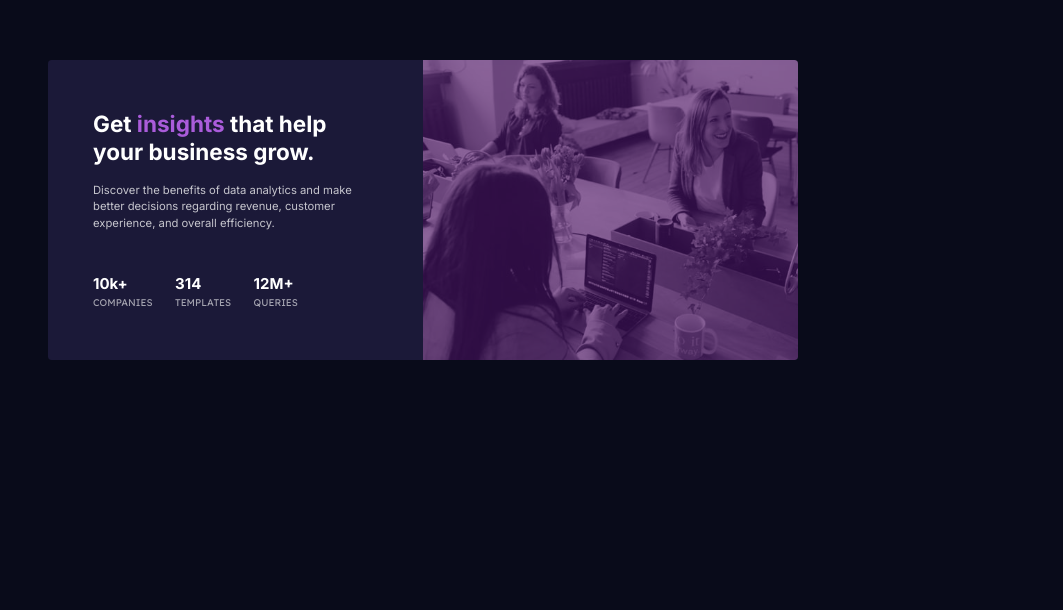
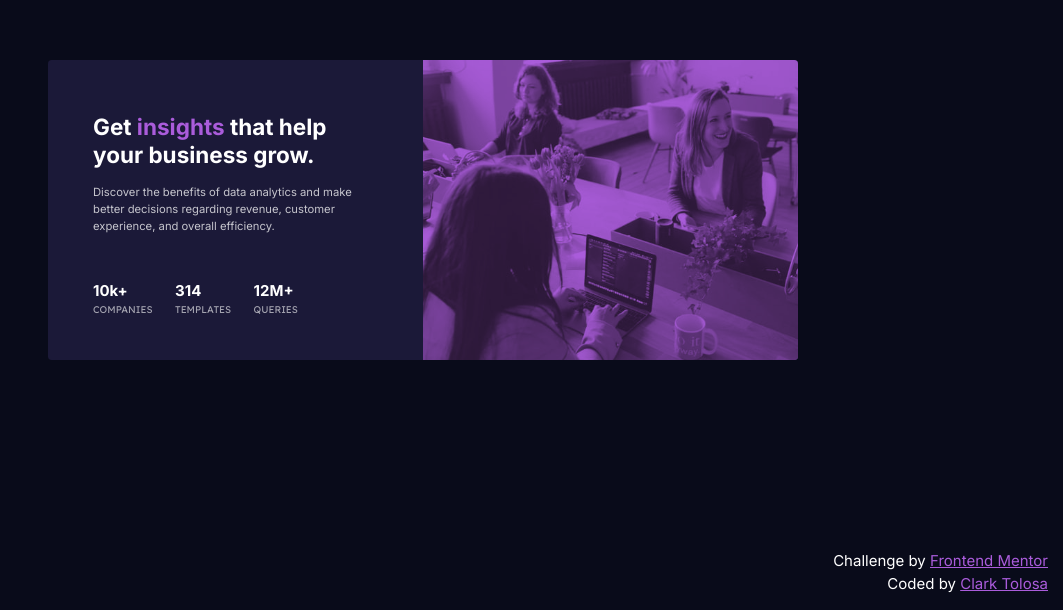
Before and after one commit to clakr/frontend-mentor, a plain HTML site: page stats-preview-card/index.html in a window 1280 px wide. Shown: the part 190-800 px from the top of the page, without its empty margins (217-1280 px from the left). Drawn offline with Linux system fonts and the light colour scheme.

Commit message:
`.card__header` changed to `<picture>` element, added footer

```diff
--- a/stats-preview-card/index.html
+++ b/stats-preview-card/index.html
@@ -29,11 +29,14 @@
   <body>
     <main>
       <div class="card">
-        <div
-          class="card__header"
-          role="img"
-          aria-label="Card Header Image"
-        ></div>
+        <picture class="card__header">
+          <source
+            srcset="./images/image-header-desktop.jpg"
+            media="(min-width: 1024px)"
+            alt="Card Header"
+          />
+          <img src="./images/image-header-mobile.jpg" alt="Card Header" />
+        </picture>
         <div class="card__body">
           <div class="card__body--copywrite">
             <h1>Get <span>insights</span> that help your business grow.</h1>
@@ -59,5 +62,18 @@
         </div>
       </div>
     </main>
+
+    <footer>
+      <div>
+        Challenge by
+        <a href="https://www.frontendmentor.io/" target="_blank"
+          >Frontend Mentor</a
+        >
+      </div>
+      <div>
+        Coded by
+        <a href="https://www.github.com/clakr" target="_blank">Clark Tolosa</a>
+      </div>
+    </footer>
   </body>
 </html>
--- a/stats-preview-card/style.css
+++ b/stats-preview-card/style.css
@@ -32,14 +32,13 @@ main {
 }
 
 .card__header {
-  aspect-ratio: 1.5 / 1;
-  background-image: url("./images/image-header-mobile.jpg");
-  background-size: cover;
+  background-color: var(--softViolet);
+}
+
+.card__header > img {
   height: 100%;
-  width: 100%;
-  background-color: hsl(295, 30%, 50%);
-  background-blend-mode: overlay;
-  opacity: 50%;
+  mix-blend-mode: multiply;
+  opacity: 75%;
 }
 
 .card__body {
@@ -98,6 +97,16 @@ main {
   text-transform: uppercase;
 }
 
+footer {
+  position: fixed;
+  inset: auto 1em 1em auto;
+  text-align: end;
+}
+
+footer > div > a {
+  color: var(--softViolet);
+}
+
 @media (min-width: 1024px) {
   .card {
     display: grid;
@@ -109,7 +118,6 @@ main {
 
   .card__header {
     order: 1;
-    background-image: url("./images/image-header-desktop.jpg");
   }
 
   .card__body {
```
